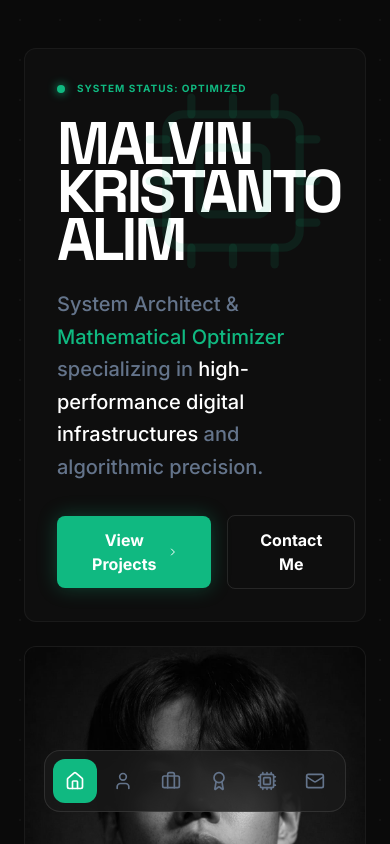
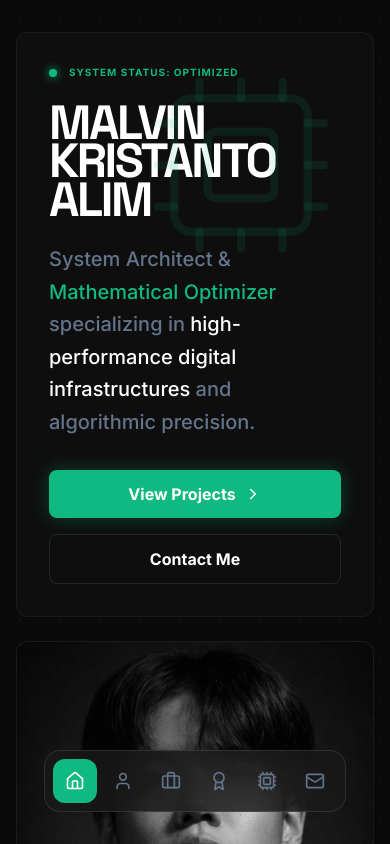
Before and after one commit to MalvinKristantoAlim/porto-malvin, a React (Vite) app: page / in a window 390 px wide. Shown: the top 844 px of the page. Built offline with nearby package versions, Linux system fonts and the light colour scheme.

Commit message:
Update App.tsx

```diff
--- a/src/App.tsx
+++ b/src/App.tsx
@@ -87,7 +87,7 @@ export default function App() {
         <button onClick={() => setActiveTab('contact')} className={`nav-item ${activeTab === 'contact' ? 'nav-item-active' : ''}`}><Mail size={20} /></button>
       </nav>
 
-      <main className="max-w-7xl mx-auto px-6 pt-12 pb-40">
+      <main className="max-w-7xl mx-auto px-4 md:px-6 pt-8 md:pt-12 pb-40">
         <AnimatePresence mode="wait">
           {activeTab === 'home' && (
             <motion.div
@@ -99,21 +99,21 @@ export default function App() {
               className="grid grid-cols-1 md:grid-cols-12 gap-6"
             >
               {/* Main Hero Card */}
-              <motion.div variants={itemVariants} className="md:col-span-8 bento-card flex flex-col justify-between min-h-[400px] metallic-shine">
+              <motion.div variants={itemVariants} className="md:col-span-8 bento-card flex flex-col justify-between min-h-[350px] md:min-h-[400px] metallic-shine">
                 <div className="space-y-6">
                   <div className="flex items-center gap-3 text-[10px] font-bold uppercase tracking-widest text-emerald">
                     <div className="status-dot" /> SYSTEM STATUS: OPTIMIZED
                   </div>
-                  <h1 className="text-6xl md:text-9xl font-display font-bold leading-[0.8] tracking-[-0.05em] text-white">
+                  <h1 className="text-5xl sm:text-6xl md:text-9xl font-display font-bold leading-[0.8] tracking-[-0.05em] text-white">
                     MALVIN <br /> KRISTANTO <br /> ALIM
                   </h1>
                   <p className="text-xl text-silver-dark font-medium max-w-2xl leading-relaxed">
                     System Architect & <span className="text-emerald">Mathematical Optimizer</span> specializing in <span className="text-white">high-performance digital infrastructures</span> and algorithmic precision.
                   </p>
                 </div>
-                <div className="flex items-center gap-4 pt-8">
-                  <button onClick={() => setActiveTab('projects')} className="btn-primary">View Projects <ChevronRight size={18} /></button>
-                  <button onClick={() => setActiveTab('contact')} className="btn-secondary">Contact Me</button>
+                <div className="flex flex-col sm:flex-row items-center gap-4 pt-8">
+                  <button onClick={() => setActiveTab('projects')} className="btn-primary w-full sm:w-auto justify-center">View Projects <ChevronRight size={18} /></button>
+                  <button onClick={() => setActiveTab('contact')} className="btn-secondary w-full sm:w-auto text-center">Contact Me</button>
                 </div>
                 <div className="absolute top-8 right-8 text-emerald/10">
                   <Cpu size={200} strokeWidth={1} />
@@ -206,7 +206,7 @@ export default function App() {
                 />
               </motion.div>
               <motion.div variants={itemVariants} className="md:col-span-8 bento-card">
-                <h2 className="text-6xl md:text-8xl font-display font-bold leading-[0.8] tracking-[-0.05em] mb-12 uppercase">THE <br /> VISIONARY</h2>
+                <h2 className="text-5xl sm:text-6xl md:text-8xl font-display font-bold leading-[0.8] tracking-[-0.05em] mb-12 uppercase">THE <br /> VISIONARY</h2>
                 <div className="space-y-8 text-xl text-silver-dark font-medium leading-relaxed">
                   <p>
                     I am <span className="text-white">Malvin Kristanto Alim</span>, a dedicated student at <span className="text-emerald">SMAK Frateran Surabaya</span>. As I approach graduation, my focus is set on <span className="text-emerald">Universitas Surabaya</span>, where I plan to deepen my expertise in informatics and mathematical optimization.
@@ -247,13 +247,13 @@ export default function App() {
                     referrerPolicy="no-referrer"
                   />
                   <div className="absolute inset-0 bg-gradient-to-t from-obsidian via-transparent to-transparent" />
-                  <div className="absolute bottom-12 left-12 right-12 flex justify-between items-end">
+                  <div className="absolute bottom-6 left-6 right-6 md:bottom-12 md:left-12 md:right-12 flex flex-col md:flex-row justify-between items-start md:items-end gap-6">
                     <div className="space-y-4">
                       <div className="px-4 py-1 rounded-full bg-emerald/20 border border-emerald/30 text-[10px] font-bold text-emerald inline-block">PROJECT 2025</div>
-                      <h2 className="text-6xl md:text-9xl font-display font-bold leading-[0.8] tracking-[-0.05em] text-white">ANOMANI <br /> PROJECT</h2>
+                      <h2 className="text-5xl md:text-9xl font-display font-bold leading-[0.8] tracking-[-0.05em] text-white uppercase">ANOMANI <br /> PROJECT</h2>
                     </div>
-                    <div className="hidden md:block text-right max-w-md">
-                      <p className="text-silver-dark font-medium leading-relaxed">
+                    <div className="text-left md:text-right max-w-md">
+                      <p className="text-sm md:text-silver-dark font-medium leading-relaxed">
                         The Anomani Project is a comprehensive study on logistics optimization. By applying <span className="text-emerald">geometric algorithms</span> and <span className="text-emerald">linear programming</span>, we redesigned the packaging for NIKI ECHO to minimize empty space during transit. The system calculates optimal stacking patterns and material distribution, resulting in a significant reduction in carbon footprint and a <span className="text-white">15% improvement</span> in overall shipping efficiency.
                       </p>
                     </div>
@@ -283,13 +283,13 @@ export default function App() {
                     />
                     <div className="absolute inset-0 bg-gradient-to-r from-obsidian/80 to-transparent lg:hidden" />
                   </div>
-                  <div className="p-12 flex flex-col justify-center space-y-8">
+                  <div className="p-8 md:p-12 flex flex-col justify-center space-y-8">
                     <div className="inline-flex items-center gap-3 px-5 py-2 rounded-full bg-white/5 border border-white/10 text-[10px] font-bold uppercase tracking-widest text-white/50 w-fit">
                       <Award size={14} /> National Recognition
                     </div>
-                    <h2 className="text-6xl md:text-8xl font-display font-bold leading-[0.8] tracking-[-0.05em] text-white uppercase">RAISE 2025 <br /> <span className="text-emerald drop-shadow-[0_0_15px_rgba(16,185,129,0.6)]">FINALIST</span></h2>
-                    <p className="text-xl text-silver-dark font-medium leading-relaxed">
-                      National Accounting Competition Finalist at Ciputra University. Recognized for analytical excellence and strategic problem solving in complex financial simulations.
+                    <h2 className="text-5xl md:text-8xl font-display font-bold leading-[0.8] tracking-[-0.05em] text-white uppercase">RAISE 2025 <br /> <span className="text-emerald drop-shadow-[0_0_15px_rgba(16,185,129,0.6)]">FINALIST</span></h2>
+                    <p className="text-lg md:text-xl text-silver-dark font-medium leading-relaxed">
+                      National Accounting Competition Finalist at Ciputra University. Recognized for analytical excellence and strategic problem solving in complex financial simulations, where I applied mathematical models to optimize resource allocation and financial forecasting.
                     </p>
                     <div className="flex justify-start pt-4">
                       <a
@@ -358,7 +358,7 @@ export default function App() {
               className="grid grid-cols-1 md:grid-cols-12 gap-6"
             >
               <motion.div variants={itemVariants} className="md:col-span-8 bento-card flex flex-col justify-center py-24 space-y-12 metallic-shine">
-                <h2 className="text-7xl md:text-9xl font-display font-bold text-white leading-[0.8] tracking-[-0.05em]">
+                <h2 className="text-5xl sm:text-7xl md:text-9xl font-display font-bold text-white leading-[0.8] tracking-[-0.05em]">
                   LET'S <br /> <span className="text-emerald drop-shadow-[0_0_20px_rgba(16,185,129,0.7)]">OPTIMIZE</span>
                 </h2>
                 <p className="text-2xl text-silver-dark font-medium max-w-2xl leading-relaxed">
```
